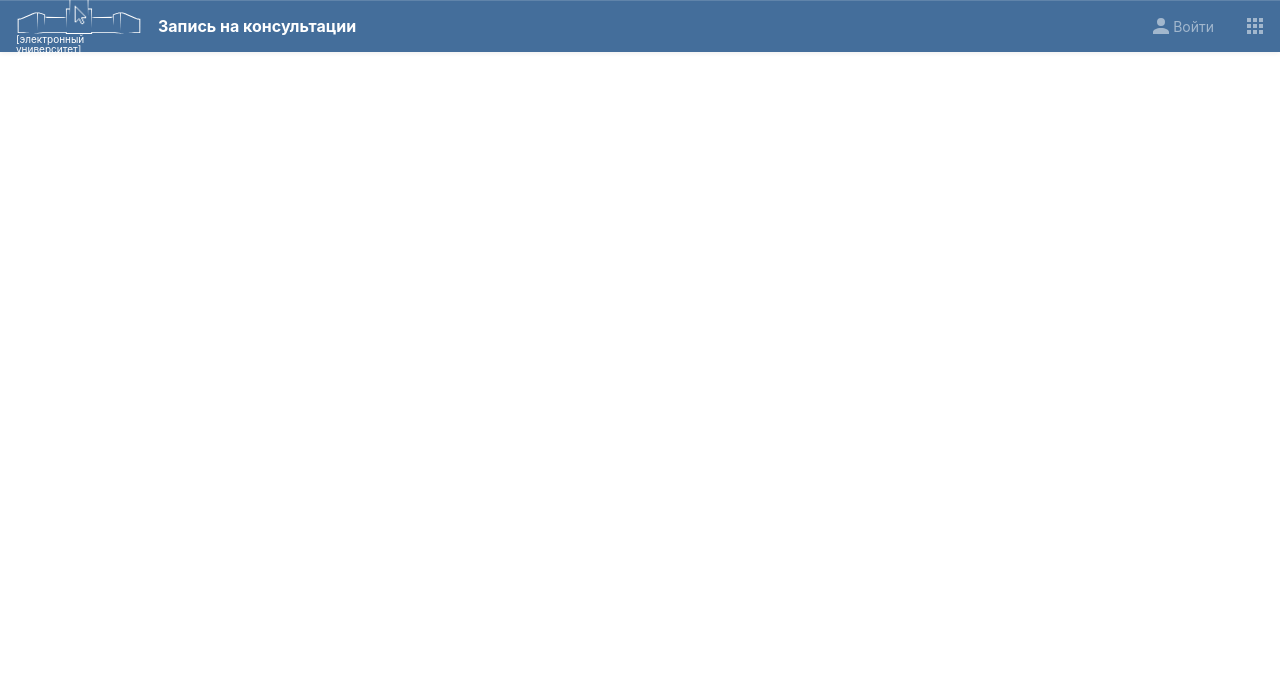
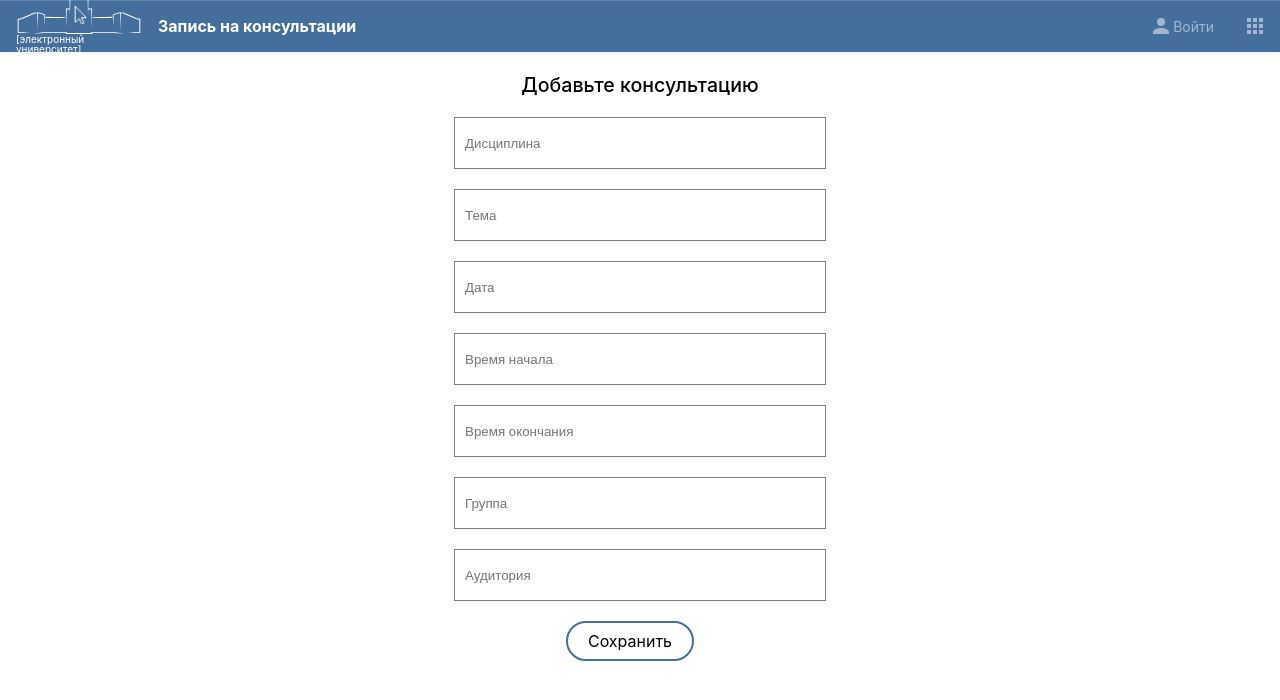
Before and after one commit to Uralova-E/diplom, a React (Create React App) app in the folder front/: page /add-consultation in a window 1280 px wide. Shown: the top 700 px of the page. Built offline with nearby package versions, Linux system fonts and the light colour scheme; the HTML template or start-up script is replaced by a standard one.

Commit message:
add add consultation basic structure

```diff
--- a/front/src/pages/AddConsultation/AddConsultation.js
+++ b/front/src/pages/AddConsultation/AddConsultation.js
@@ -3,7 +3,57 @@ import './AddConsultation.scss'
 const AddConsultation = () => {
     return (
         <div className='container'>
+            <div
+            style={{
+                width: '100%',
+                textAlign: 'center'
+            }}
+            className='title'>
+                Добавьте консультацию
+            </div>
 
+            <div className='add-consultation-input-container'>
+                <input
+                type='text'
+                placeholder='Дисциплина'
+                className='add-consultation-input' />
+
+                <input
+                type='text'
+                placeholder='Тема'
+                className='add-consultation-input' />
+
+                <input
+                type='text'
+                placeholder='Дата'
+                className='add-consultation-input' />
+
+                <input
+                type='text'
+                placeholder='Время начала'
+                className='add-consultation-input' />
+
+                <input
+                type='text'
+                placeholder='Время окончания'
+                className='add-consultation-input' />
+
+                <input
+                type='text'
+                placeholder='Группа'
+                className='add-consultation-input' />
+
+                <input
+                type='text'
+                placeholder='Аудитория'
+                className='add-consultation-input' />
+            </div>
+
+            <div className='add-consultation-button-container'>
+                <div className='button'>
+                    Сохранить
+                </div>
+            </div>
         </div>
     )
 }
--- a/front/src/pages/AddConsultation/AddConsultation.scss
+++ b/front/src/pages/AddConsultation/AddConsultation.scss
@@ -0,0 +1,28 @@
+.add-consultation {
+    &-input {
+        width: 350px;
+        height: 30px;
+        border: 1px solid rgba(128, 128, 128);
+        margin-bottom: 20px;
+        padding: 10px;
+
+        &:focus {
+            outline: none !important;
+            border: 1px solid #000000;
+        }
+
+        &-container {
+            width: 100%;
+            margin-top: 20px;
+            display: flex;
+            flex-direction: column;
+            align-items: center;
+        }
+    }
+
+    &-button-container {
+        width: 100%;
+        display: flex;
+        justify-content: center;
+    }
+}
```
